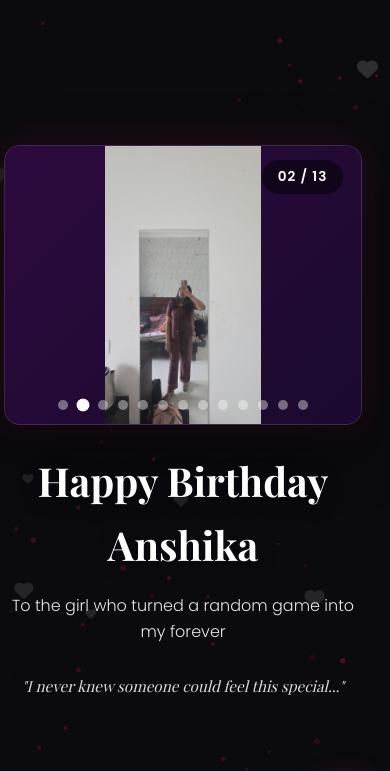
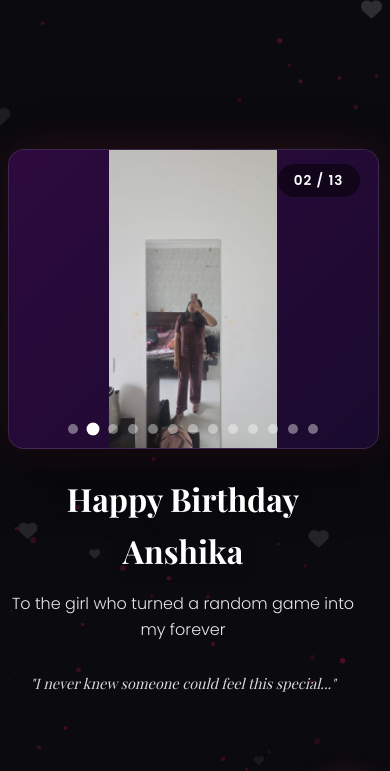
Before and after one commit to Abhishek6827/Budday, a plain HTML site: page index.html in a window 390 px wide. Shown: the top 771 px of the page. Drawn offline with nearby package versions, Linux system fonts and the light colour scheme; animation ran at ten frames a second; a web font is replaced by a local one.

Commit message:
Fix hero section centering and responsive layout

```diff
--- a/index.html
+++ b/index.html
@@ -232,6 +232,8 @@
             justify-content: center;
             text-align: center;
             overflow: hidden;
+            width: 100%;
+            padding: 0;
         }
 
         .hero-bg {
@@ -288,10 +290,14 @@
             z-index: 2;
             padding: 0 20px;
             max-width: 800px;
+            width: 100%;
+            display: flex;
+            flex-direction: column;
+            align-items: center;
         }
 
         .hero-content h1 {
-            font-size: clamp(2.5rem, 8vw, 5rem);
+            font-size: clamp(2rem, 6vw, 4rem);
             color: white;
             text-shadow: 0 4px 20px rgba(0, 0, 0, 0.3);
             margin-bottom: 16px;
@@ -300,7 +306,7 @@
         }
 
         .hero-content .subtitle {
-            font-size: clamp(1rem, 3vw, 1.4rem);
+            font-size: clamp(1rem, 2.5vw, 1.3rem);
             color: rgba(255, 255, 255, 0.9);
             font-weight: 300;
             margin-bottom: 30px;
@@ -309,9 +315,9 @@
         }
 
         .hero-content .tagline {
-            font-family: 'Playfair Display', serif;
+            font-family: var(--font-serif);
             font-style: italic;
-            font-size: clamp(0.95rem, 2.5vw, 1.2rem);
+            font-size: clamp(0.9rem, 2vw, 1.1rem);
             color: rgba(255, 255, 255, 0.85);
             opacity: 0;
             animation: fadeInUp 1s ease 0.9s forwards;
@@ -339,14 +345,15 @@
            ============================================ */
         .hero-carousel {
             position: relative;
-            width: min(85vw, 560px);
-            height: min(45vh, 380px);
+            width: min(90vw, 520px);
+            height: min(50vh, 400px);
             margin: 0 auto 24px;
             border-radius: 16px;
             overflow: hidden;
             box-shadow: 0 20px 60px rgba(0,0,0,0.5), 0 0 40px rgba(255,77,109,0.15);
             background: linear-gradient(135deg, var(--purple-deep), #1a0a2e);
             border: 1px solid var(--glass-border);
+            align-self: center;
         }
 
         .hero-carousel .carousel-slide {
@@ -1154,8 +1161,8 @@
             }
 
             .hero-carousel {
-                width: min(92vw, 420px);
-                height: min(35vh, 280px);
+                width: min(95vw, 420px);
+                height: min(40vh, 300px);
             }
         }
 
```
Also changed, not shown: netlify.toml (added), 1 other file.
